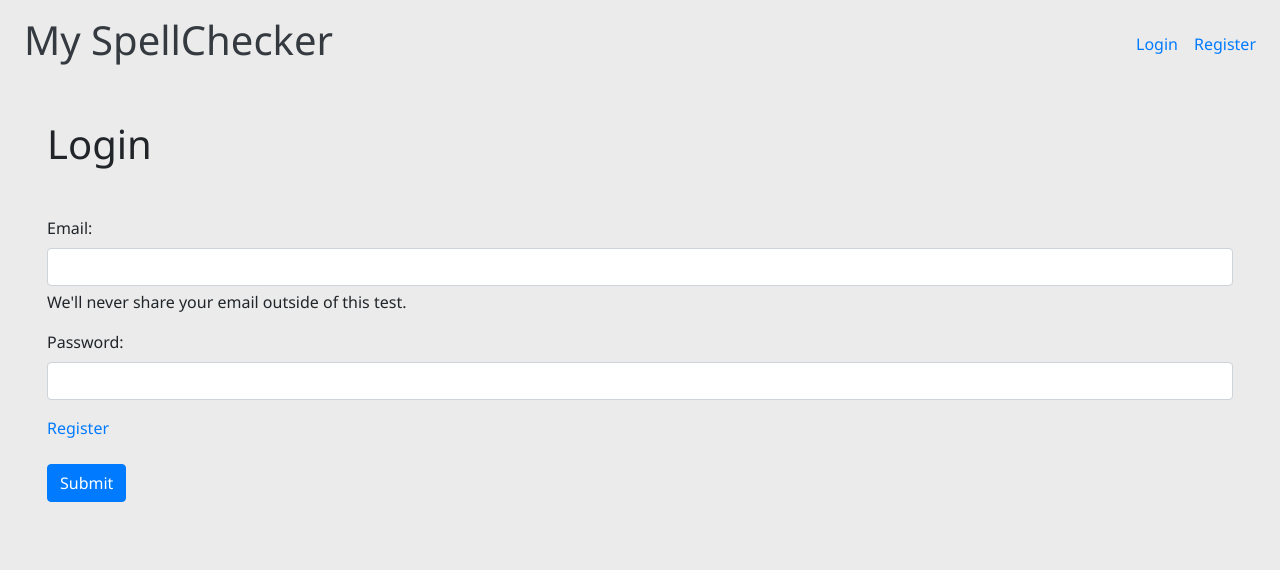
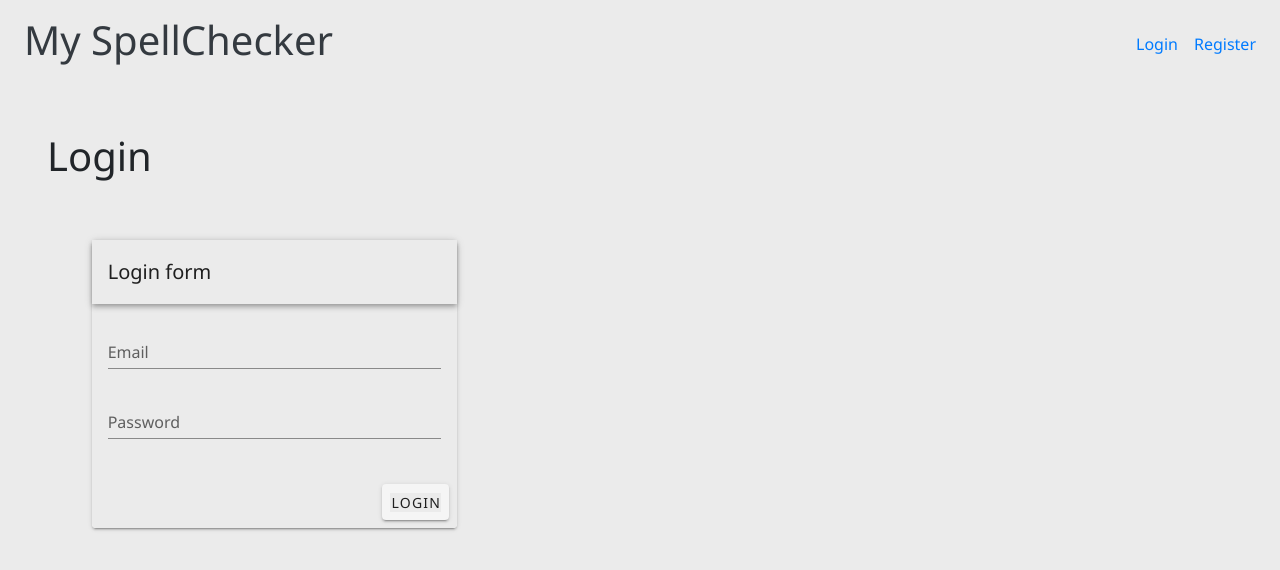
Before and after one commit to PilcodeurDev/my-app-spellchecker, a Nuxt app: page /login in a window 1280 px wide. Shown: the top 570 px of the page. Built offline with nearby package versions, Linux system fonts and the light colour scheme; no server answers.

Commit message:
made form login

```diff
--- a/components/UserAuthForm.vue
+++ b/components/UserAuthForm.vue
@@ -1,6 +1,5 @@
-<template>
+<!-- <template>
   <div>
-    <!-- Bootstrap Form  -->
     <form id="UserForm">
       <div class="mb-3">
         <label for="exampleInputEmail1" class="form-label">Email:</label>
@@ -23,4 +22,62 @@
 </script>
 
 <style>
+</style> -->
+
+<template>
+  <v-main>
+    <v-container fluid fill-height>
+      <v-layout align-center justify-center>
+        <v-flex xs12 sm8 md4>
+          <v-card class="elevation-12">
+            <v-toolbar color="blue">
+              <v-toolbar-title>Login form</v-toolbar-title>
+            </v-toolbar>
+            <v-card-text>
+              <v-form>
+                <v-text-field name="email" label="Email" type="text" v-model="email"></v-text-field>
+                <v-text-field id="password" name="password" label="Password" type="password"
+                  v-model="password"></v-text-field>
+              </v-form>
+            </v-card-text>
+            <v-card-actions>
+              <v-spacer></v-spacer>
+              <v-btn color="black" @click="loginHandler">Login</v-btn>
+            </v-card-actions>
+          </v-card>
+        </v-flex>
+      </v-layout>
+    </v-container>
+  </v-main>
+</template>
+
+<script>
+
+export default {
+  name: 'Login',
+  data() {
+    return {
+      email: null,
+      password: null
+    }
+  },
+  methods: {
+    async loginHandler() {
+      const data = { 'email': this.email, 'password': this.password }
+      console.log(data);
+      try {
+        const response = await this.$auth.loginWith('local', { data: data })
+        console.log(response)
+        this.$auth.$storage.setUniversal('email', response.data.email)
+        await this.$auth.setUserToken(response.data.access_token, response.data.refresh_token)
+
+      } catch (e) {
+        console.log(e.message)
+      }
+    }
+  }
+};
+</script>
+
+<style>
 </style>
--- a/nuxt.config.js
+++ b/nuxt.config.js
@@ -29,6 +29,7 @@
 
   // Modules for dev and build (recommended): https://go.nuxtjs.dev/config-modules
   buildModules: [
+    '@nuxtjs/vuetify',
   ],
 
   // Modules: https://go.nuxtjs.dev/config-modules
--- a/package.json
+++ b/package.json
@@ -18,5 +18,8 @@
     "vue": "^2.7.10",
     "vue-server-renderer": "^2.7.10",
     "vue-template-compiler": "^2.7.10"
+  },
+  "devDependencies": {
+    "@nuxtjs/vuetify": "^1.12.3"
   }
 }
```
Also changed, not shown: 1 other file (tests, documents, lock files or other folders).
